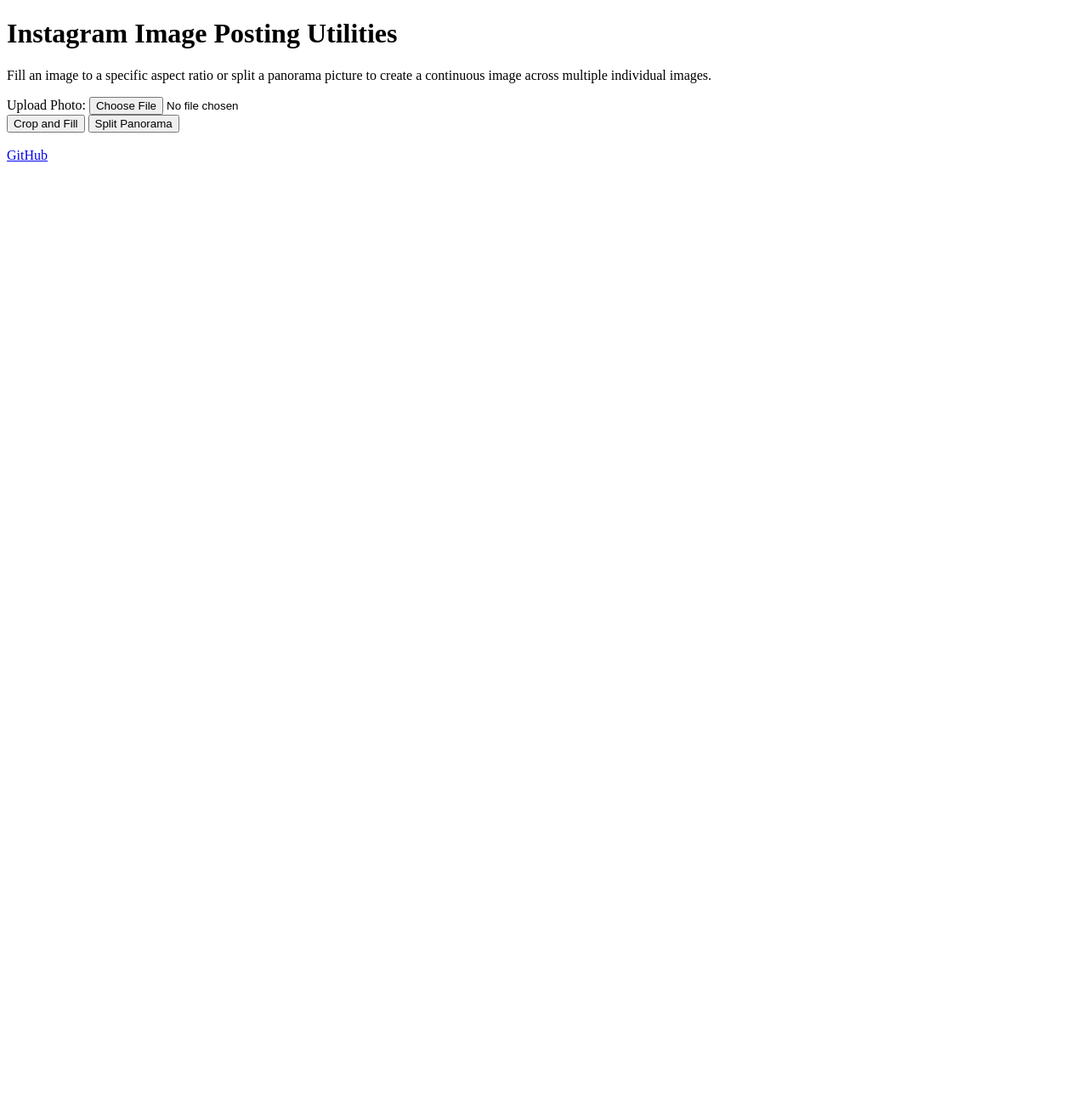
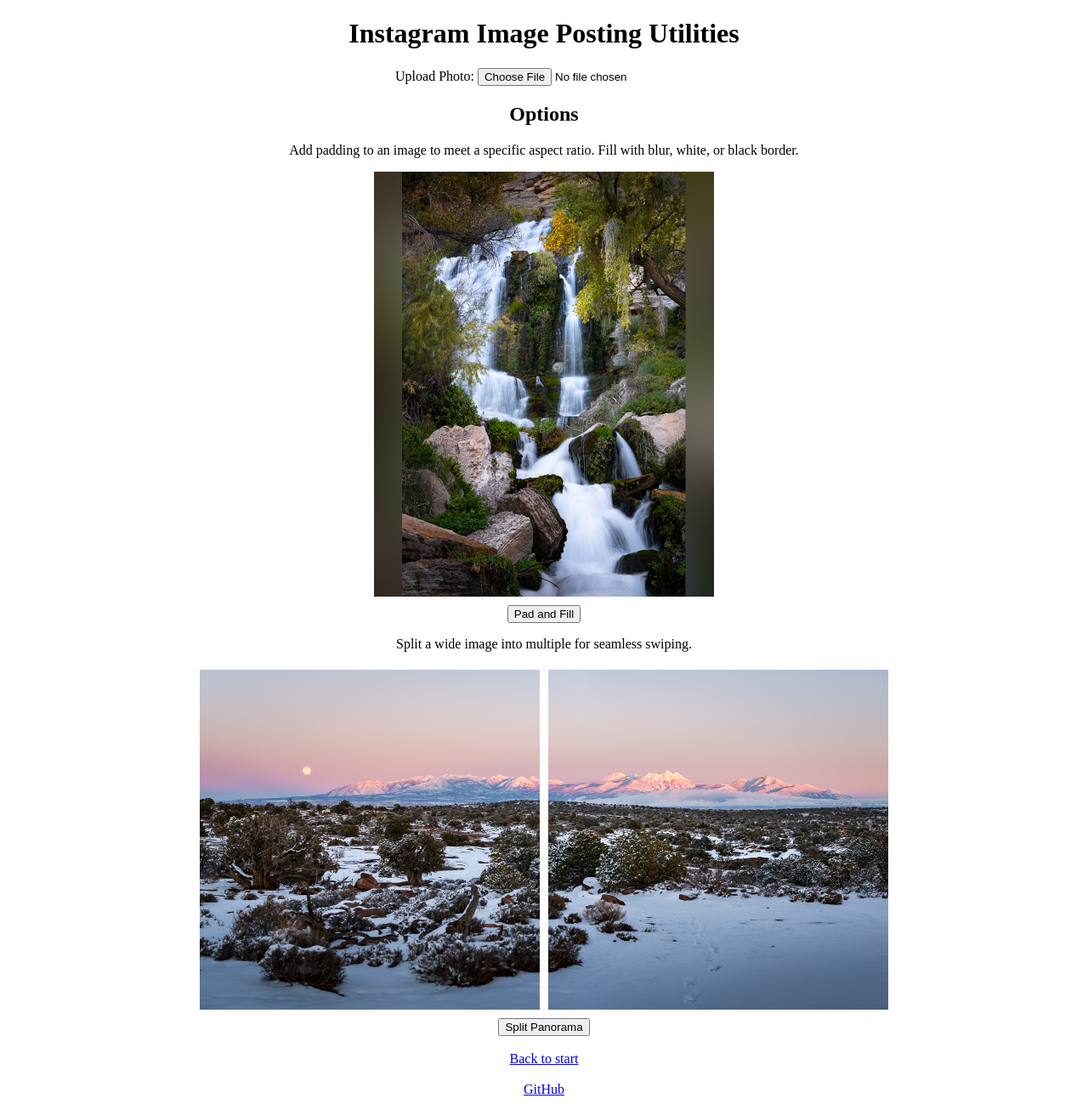
Before and after one commit to whoschris/InstaImagePostUtils, a Flask app: page / in a window 1280 px wide. Shown: the whole page at 85% size. Before the commit the page ends 190 px from the top, so only its background shows below. Run offline with Flask 3, Linux system fonts and the light colour scheme.

Commit message:
Cleanup and robustness improvements

```diff
--- a/InstaImagePostUtils/image_utils_app.py
+++ b/InstaImagePostUtils/image_utils_app.py
@@ -46,7 +46,7 @@ def settings():
     try:
         if request.form["option"] == "Split Panorama":
             option = InstaImagePostUtils.ImageOption.SPLIT
-        elif request.form["option"] == "Crop and Fill":
+        elif request.form["option"] == "Pad and Fill":
             option = InstaImagePostUtils.ImageOption.FILL
     except KeyError:
         raise BadRequest
@@ -116,7 +116,7 @@ def get_results():
             raise BadRequest
 
         for i in range(1, num_output+1):
-            output_images.append(f"{filename_parts[0]}-split-pano-{i}{filename_parts[1]}")
+            output_images.append(f"{filename_parts[0]}-split-{i}{filename_parts[1]}")
 
         dim = split_pano(os.path.join(img_dir, filename), num_output, img_dir, output_images)
         split_ar = dim["split_width"]/dim["height"]
--- /dev/null
+++ b/InstaImagePostUtils/static/style.css
@@ -0,0 +1,54 @@
+h1 {
+    text-align: center;
+}
+
+h2 {
+    text-align: center;
+}
+
+p {
+    text-align: center;
+}
+
+#upload {
+    text-align: center;
+}
+
+#option {
+    text-align: center;
+}
+
+#footer {
+    text-align: center;
+}
+
+img {
+    display: block;
+    margin: 0 auto;
+}
+
+form {
+    text-align: center;
+}
+
+#result-link-list {
+    text-align: center;
+}
+
+div.photo-option {
+    padding: 10px 0px 10px 0px
+}
+
+#blur-sample {
+    padding: 0px 0px 10px 0px;
+}
+.pano-sample-row {
+    display: flex;
+    justify-content: center;
+    padding: 0px 0px 5px 0px;
+}
+
+.pano-sample-col {
+    padding: 5px;
+    flex-shrink: 1;
+}
--- a/InstaImagePostUtils/templates/index.html
+++ b/InstaImagePostUtils/templates/index.html
@@ -2,15 +2,27 @@
 {% block title %}Upload Image{% endblock %}
 {% block content %}
 <h1>Instagram Image Posting Utilities</h1>
-<p>Fill an image to a specific aspect ratio or split a panorama picture to create a continuous image across multiple individual images.</p>
 <form method="post" enctype="multipart/form-data" action="{{ url_for('settings') }}">
-    <div>
+    <div id="upload">
         <label>Upload Photo:
             <input type="file" id="img" name="img" accept="image/*">
         </label>
     </div>
-    <div id="option">
-        <input type="submit" name=option value="Crop and Fill"/>
+    <h2>Options</h2>
+    <div id="processing-type">
+        <p>Add padding to an image to meet a specific aspect ratio. Fill with blur, white, or black border.</p>
+        <img id="blur-sample" src="static/blur_example.jpg" alt="Sample image with blurred border" height="500">
+        <input type="submit" name=option value="Pad and Fill"/>
+
+        <p>Split a wide image into multiple for seamless swiping.</p>
+        <div class="pano-sample-row">
+            <div class="pano-sample-col">
+                <img src="static/pano1.jpg" alt="Split panorama 1" height="400">
+            </div>
+            <div class="pano-sample-col">
+                <img src="static/pano2.jpg" alt="Split panorama 2" height="400">
+            </div>
+        </div>
         <input type="submit" name=option value="Split Panorama"/>
     </div>
 </form>
--- a/InstaImagePostUtils/templates/layout.html
+++ b/InstaImagePostUtils/templates/layout.html
@@ -3,12 +3,15 @@
 <head>
     <meta charset="UTF-8">
     <title>{% block title %}{% endblock %} -  Instagram Image Utilities</title>
+    <link rel ="stylesheet" href="/static/style.css" />
 </head>
 <body>
     {% block content %}
     {% endblock %}
     <br>
     <div id="footer">
+        <a href="{{ url_for('index') }}">Back to start</a><br>
+        <br>
         <a href="https://github.com/whoschris/InstaImagePostUtils">GitHub</a>
     </div>
 </body>
--- a/InstaImagePostUtils/templates/results.html
+++ b/InstaImagePostUtils/templates/results.html
@@ -2,7 +2,9 @@
 {% block title %}Results{% endblock %}
 {% block content %}
 <h2>Processed Images</h2>
+<div id="result-link-list">
 {% for im in output_images %}
-<a href="{{ url_for('display_image',uuid=uuid,filename=im) }}">{{ im }}</a><br>
+<a href="{{ url_for('display_image',uuid=uuid,filename=im) }}" target="_blank" rel="noopener noreferrer">{{ im }}</a><br>
 {% endfor %}
+</div>
 {% endblock %}
--- a/InstaImagePostUtils/util.py
+++ b/InstaImagePostUtils/util.py
@@ -1,7 +1,5 @@
 from PIL import Image, ImageFilter
-import click
 import os
-from math import isclose
 from typing import List, Tuple, Any, Dict
 
 # Max and minimum aspect ratios for Instagram
@@ -24,23 +22,6 @@ COLOR_DICT = {
     "white": (255, 255, 255)
 }
 
-
-def confirm_existing_files(files: List) -> None:
-    click.echo("Waring: The following files already exist in the directory:")
-    for file in sorted(files):
-        click.echo("\t" + file)
-    click.confirm("Do you want to continue?", abort=True)
-
-
-def list_output_dir(dir: str) -> List:
-    return [f for f in os.listdir(dir) if os.path.isfile(os.path.join(dir, f))]
-
-
-def create_output_filename(input_image_path: str, output_suffix: str) -> str:
-    _, input_image_filename_ext = os.path.split(input_image_path)
-    filename, ext = os.path.splitext(input_image_filename_ext)
-    output_file = f"{filename}{output_suffix}{ext}"
-    return output_file
 
 def create_blur_background(im: Image, size_bg: Tuple, blur_pt: float) -> Image:
     w_bg = size_bg[0]
@@ -71,7 +52,8 @@ def create_blur_background(im: Image, size_bg: Tuple, blur_pt: float) -> Image:
         ))
 
     # Apply blur
-    max_blur = max(im.height, im.width) / 10
+    # Set max blue to max dim/5. Seems to be good from testing.
+    max_blur = max(im.height, im.width) / 5
     blur_radius = round(max_blur * blur_pt)
     bg = im2.filter(filter=ImageFilter.GaussianBlur(radius=blur_radius))
 
--- a/setup.py
+++ b/setup.py
@@ -9,7 +9,6 @@ setup(
     install_requires=[
         'flask',
         'pillow',
-        'click',
         'gunicorn',
     ],
 )
```
Also changed, not shown: InstaImagePostUtils/__init__.py (+7 -5 lines), InstaImagePostUtils/templates/settings.html (+8 -4 lines), InstaImagePostUtils/static/blur_example.jpg (added), InstaImagePostUtils/static/pano1.jpg (added), InstaImagePostUtils/static/pano2.jpg (added), 5 other files.
